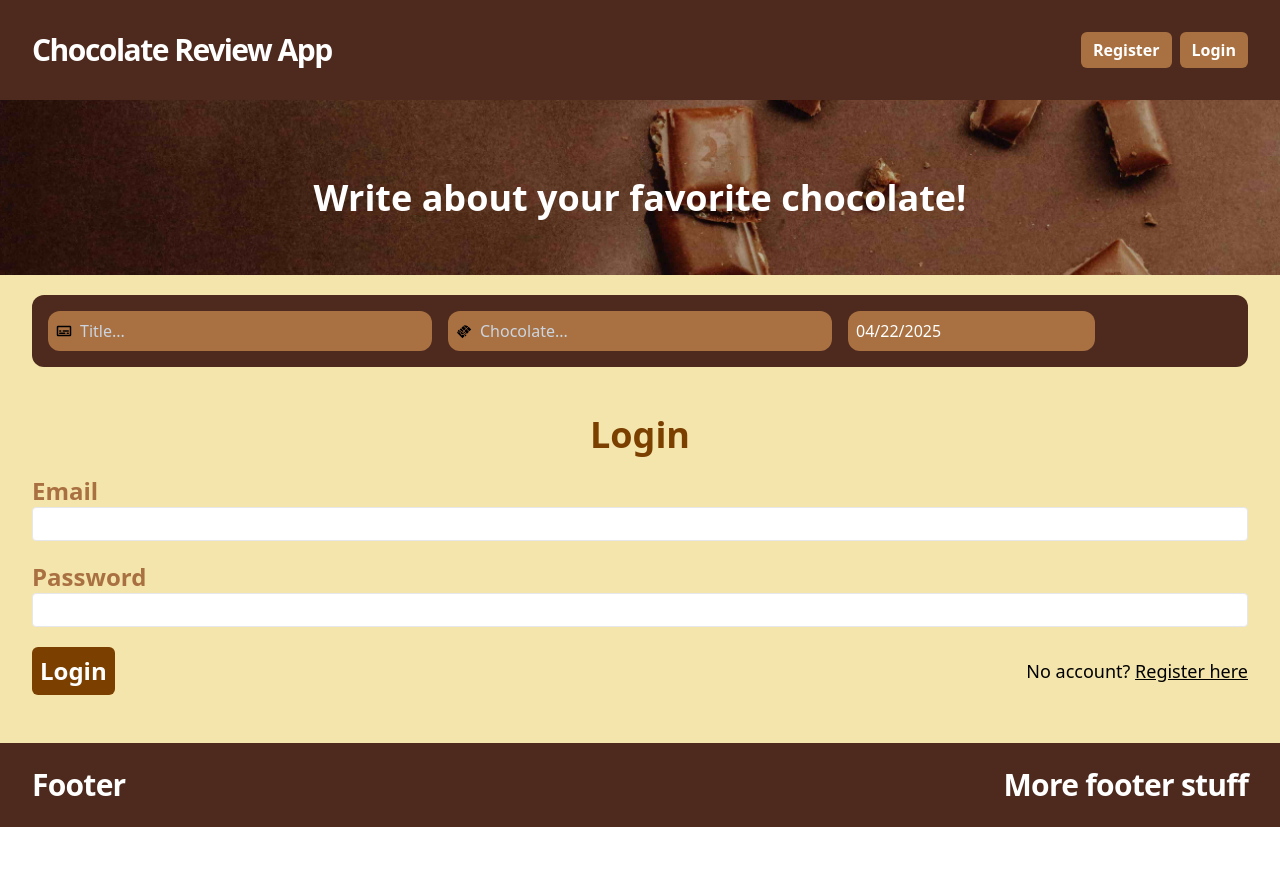
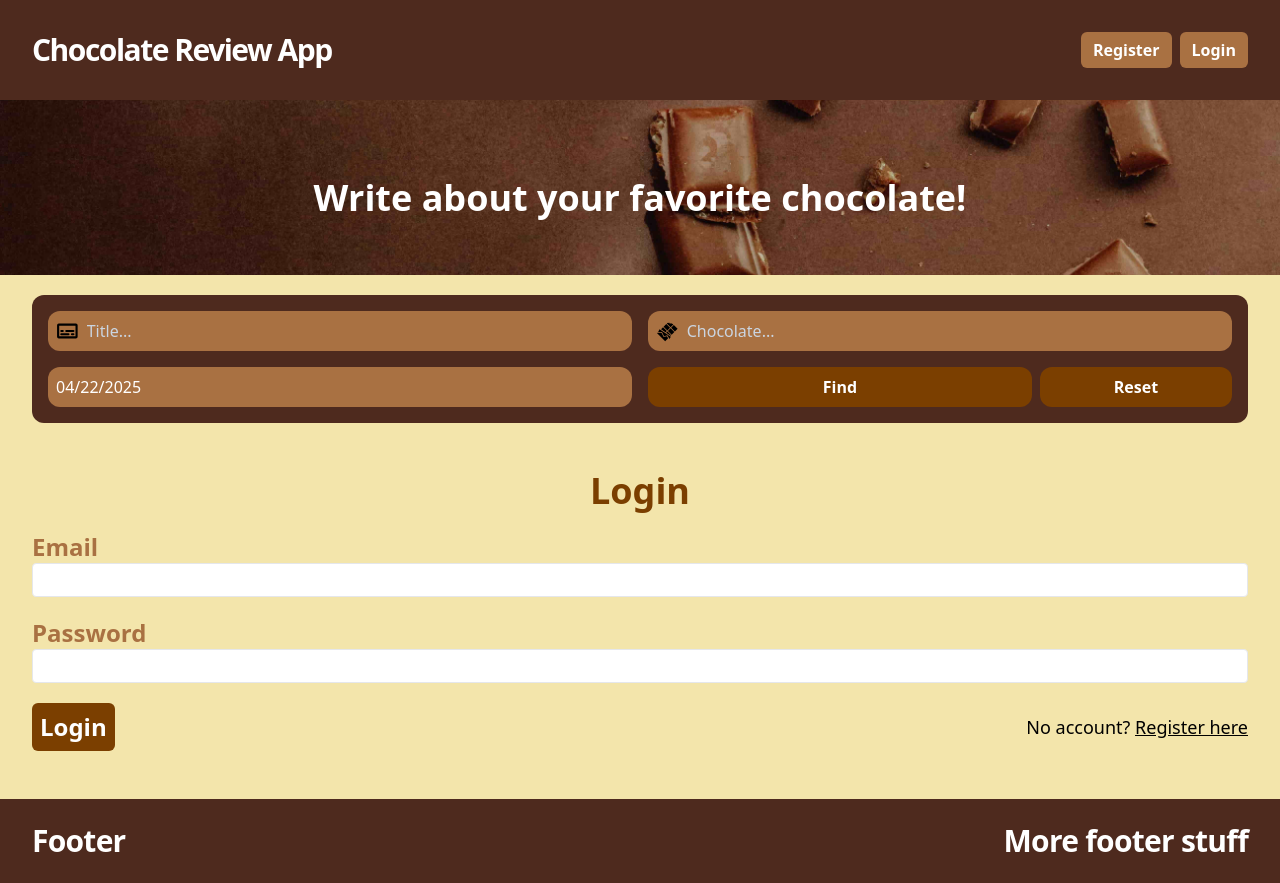
Before and after one commit to joakha/chocolate-review, a React (Vite) app in the folder chocolate-frontend/: page /login in a window 1280 px wide. Before the commit the page ends 827 px from the top, so only its background shows below. Built offline with nearby package versions, Linux system fonts and the light colour scheme; no server answers.

Commit message:
work on api call for finding reviews

```diff
--- a/chocolate-frontend/src/App.tsx
+++ b/chocolate-frontend/src/App.tsx
@@ -10,6 +10,7 @@ import { CreateReview } from './components/CreateReview'
 import EditReview from './components/EditReview'
 import UserReviews from './components/UserReviews'
 import FindReviews from './components/FindReviews'
+import FindResults from './components/FindResults'
 
 function App() {
 
@@ -27,6 +28,7 @@ function App() {
           <Route path='/' element={<p>Main content</p>} />
           <Route path='/register' element={<RegisterUser />} />
           <Route path='/login' element={<LoginUser />} />
+          <Route path='/find-reviews' element={<FindResults />} />
           {loggedIn &&
             <>
               <Route path='/create-review' element={<CreateReview />} />
--- a/chocolate-frontend/src/api/review.ts
+++ b/chocolate-frontend/src/api/review.ts
@@ -1,5 +1,6 @@
 import { BACKEND_URL } from "../constants";
-import { Review } from "../../../chocolate-backend/src/types/types";
+import { Review, ReviewSearch } from "../../../chocolate-backend/src/types/types";
+import { FindOptions } from "../types/types";
 
 const createReview = async (reviewFormData: FormData) => {
     const response = await fetch(`${BACKEND_URL}/api/reviews`, {
@@ -52,9 +53,24 @@ const updateReview = async (reviewFormData: FormData) => {
 
     return response.json();
 }
+
+const findReviews = async (options: FindOptions): Promise<ReviewSearch> => {
+    const params = new URLSearchParams();
+    params.append("title", options.title || "");
+    params.append("chocolate", options.chocolate || "");
+    params.append("editedAt", options.editedAt || "");
+
+    const response = await fetch(`${BACKEND_URL}/api/find-reviews/find?${params}`);
+
+    if (!response.ok) throw new Error("Error finding reviews!");
+
+    return response.json();
+}
+
 export {
     createReview,
     getUserReviews,
     getSpecificReview,
-    updateReview
+    updateReview,
+    findReviews
 }
--- /dev/null
+++ b/chocolate-frontend/src/components/FindResults.tsx
@@ -0,0 +1,25 @@
+import { useQuery } from "@tanstack/react-query";
+import { useFind } from "../hooks/useFind";
+import { findReviews } from "../api/review";
+
+const FindResults = () => {
+    const find = useFind();
+
+    const options = {
+        title: find.title,
+        chocolate: find.chocolate,
+        editedAt: find.editedAt.toString()
+    }
+
+    const { data: reviewsFindData } = useQuery({
+        queryKey: ["findReviews", options],
+        queryFn: () => findReviews(options)
+    })
+
+    return (
+        <div>FindResults</div>
+
+    )
+}
+
+export default FindResults
--- a/chocolate-frontend/src/components/FindReviews.tsx
+++ b/chocolate-frontend/src/components/FindReviews.tsx
@@ -4,10 +4,13 @@ import { PiSubtitlesBold } from 'react-icons/pi';
 import { GiChocolateBar } from "react-icons/gi";
 import DatePicker from 'react-datepicker';
 import "react-datepicker/dist/react-datepicker.css";
+import { useNavigate } from 'react-router-dom';
 
 const FindReviews = () => {
 
     const find = useFind();
+
+    const navigate = useNavigate();
 
     //local states for this component
     const [title, setTitle] = useState<string>(find.title);
@@ -18,27 +21,28 @@ const FindReviews = () => {
     const submitCriteria = (e: FormEvent) => {
         e.preventDefault();
         find.saveFindCriteria(title, chocolate, editedAt);
+        navigate("/find-reviews");
     }
 
     return (
         <form
             onSubmit={submitCriteria}
-            className='p-4 bg-chocolate-dark rounded-xl grid grid-cols-2 lg:grid-cols-3 2xl:grid-cols-5 gap-4'
+            className='p-4 bg-chocolate-dark rounded-xl grid grid-cols-1 lg:grid-cols-2 2xl:grid-cols-4 gap-4'
         >
             <div className='flex items-center bg-chocolate-light rounded-xl p-2 gap-2'>
-                <PiSubtitlesBold />
+                <PiSubtitlesBold size={24} />
                 <input
                     placeholder='Title...'
-                    className='text-md focus:outline-none bg-chocolate-light text-white placeholder-slate-300'
+                    className='w-full text-md focus:outline-none bg-chocolate-light text-white placeholder-slate-300'
                     value={title}
                     onChange={(e) => setTitle(e.target.value)}
                 />
             </div>
             <div className='flex items-center bg-chocolate-light rounded-xl p-2 gap-2'>
-                <GiChocolateBar />
+                <GiChocolateBar size={24} />
                 <input
                     placeholder='Chocolate...'
-                    className='text-md focus:outline-none bg-chocolate-light text-white placeholder-slate-300'
+                    className='w-full text-md focus:outline-none bg-chocolate-light text-white placeholder-slate-300'
                     value={chocolate}
                     onChange={(e) => setChocolate(e.target.value)}
                 />
@@ -51,7 +55,18 @@ const FindReviews = () => {
                     selectsStart
                     startDate={editedAt}
                     placeholderText='Date'
+                    wrapperClassName='min-w-full'
                 />
+            </div>
+            <div className='flex gap-2'>
+                <button className='w-2/3 bg-chocolate-milk text-white h-full p-2 font-bold rounded-xl text-md hover:bg-chocolate-white hover:text-chocolate-milk'
+                >
+                    Find
+                </button>
+                <button className='w-1/3 bg-chocolate-milk text-white h-full p-2 font-bold rounded-xl text-md hover:bg-chocolate-white hover:text-chocolate-milk'
+                >
+                    Reset
+                </button>
             </div>
         </form>
     )
```
Also changed, not shown: chocolate-frontend/src/types/types.ts (+9 -1 lines).
